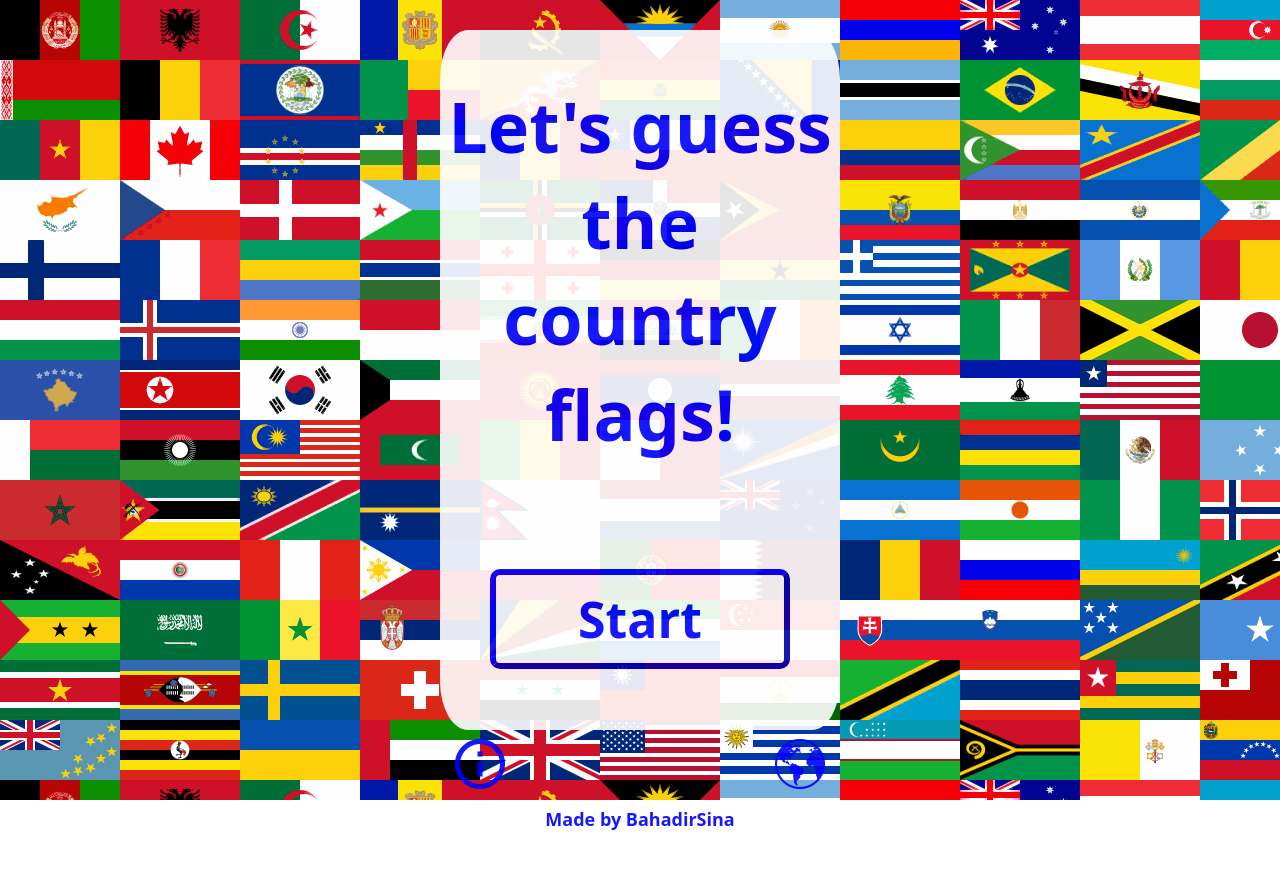
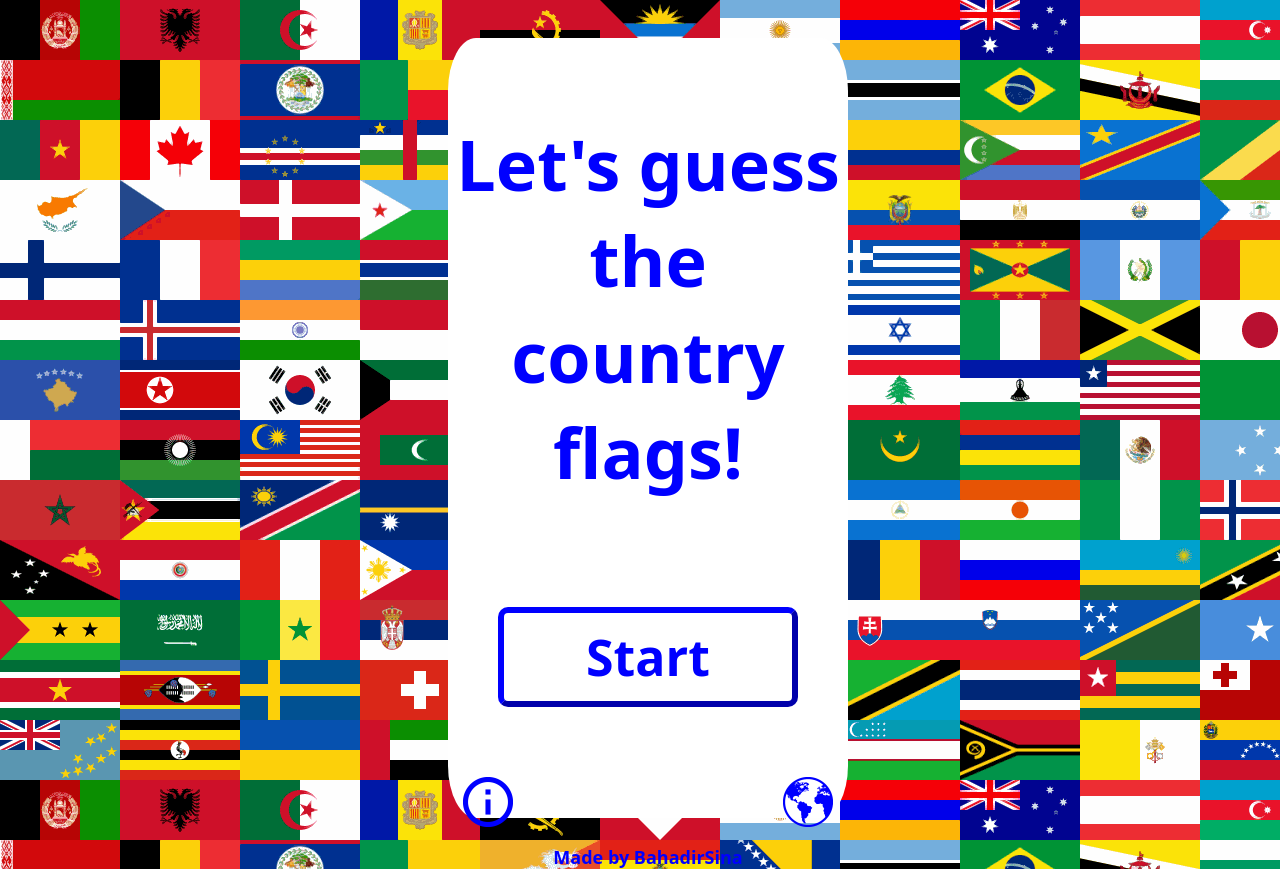
Before and after one commit to bahadirsina/AdvancedProgramming, a plain HTML site: page Project/flagq.html in a window 1280 px wide. Before the commit the page ends 831 px from the top, so only its background shows below. Drawn offline with Linux system fonts and the light colour scheme.

Commit message:
update flagq.html

```diff
--- a/Project/flagq.html
+++ b/Project/flagq.html
@@ -72,12 +72,12 @@
         }
         .ClssWrk1{
             width: 400px;
-            height: 700px;
+            height: 750px;
             text-align: center;
             background-color: white;
             border-radius: 7%;
             margin: auto;
-            opacity: 0.9;
+            opacity: 1;
         }
         .ClssWrk2{
             width: 400px;
@@ -87,7 +87,7 @@
             border-radius: 7%;
             margin: auto;
             opacity: 1;
-            box-shadow: 0 0 10px 2px;
+
         }
         .ClssWrk3{
             width: 400px;
@@ -97,7 +97,7 @@
             border-radius: 7%;
             margin: auto;
             opacity: 1;
-            box-shadow: 0 0 10px 2px;
+
         }
 
         .strt {
@@ -119,20 +119,16 @@
             height: 100%;
             width: 100%;
             text-align: center;
-            background-image: url("./Dünya.jpg");
             margin: auto;
-            top: 0;
-            left: 0;
+
         }
         .answer_list2 {
             position: absolute;
             height: 100%;
             width: 100%;
             text-align: center;
-            background-image: url("./All flags.png");
             margin: auto;
-            top: 0;
-            left: 0;
+
         }
         .btn{
             background:white;
@@ -225,7 +221,7 @@
 
 </style>
 </head>
-<body >
+<body background="All flags.png">
 <div id="welcomeDiv" style="display:block;" class="answer_list">
     <div class = "space">
     </div>
```
